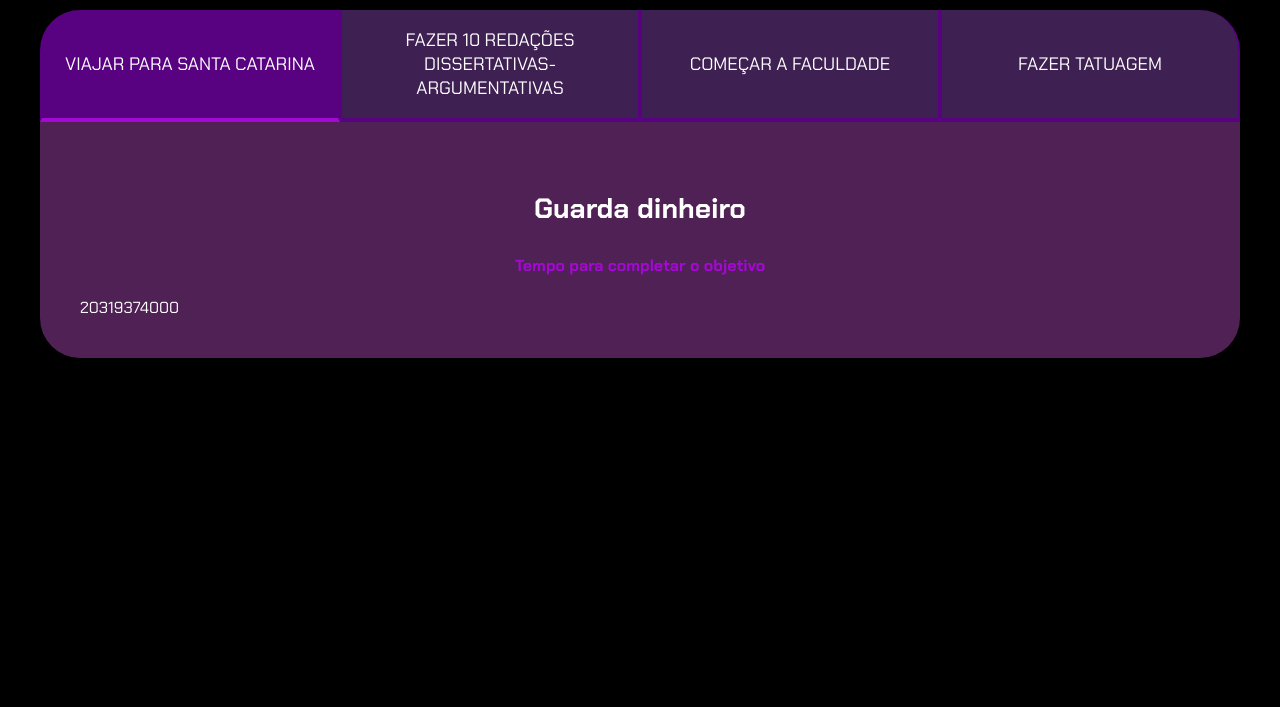
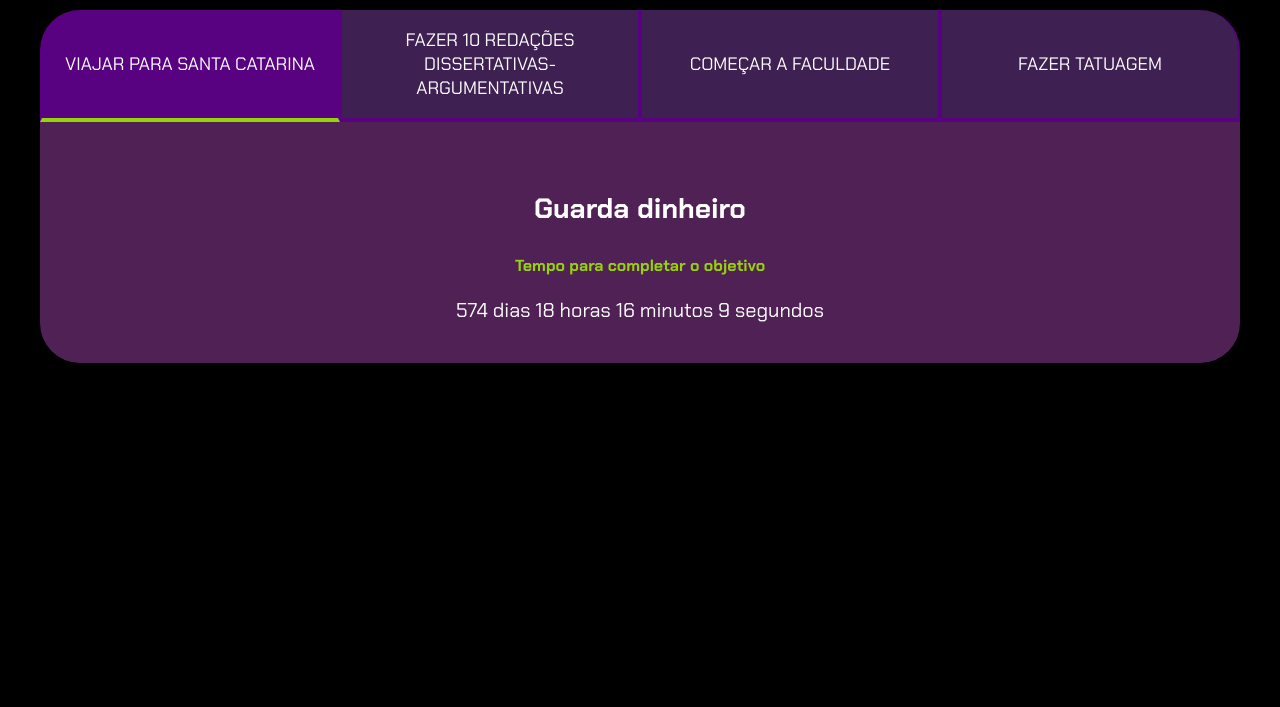
Before and after one commit to Drwexs/Novo, a plain HTML site: page index.html in a window 1280 px wide. Shown: the part 93-800 px from the top of the page. Drawn offline with Linux system fonts and the light colour scheme.

Commit message:
Add files via upload

```diff
--- a/main.js
+++ b/main.js
@@ -1,28 +1,80 @@
 const botoes = document.querySelectorAll(".botao");
 const textos = document.querySelectorAll(".aba-conteudo");
 
-for (let i=0; i < botoes.length; i++){
 
-    botoes[i].onclick = function(){
+for (let i = 0; i < botoes.length; i++) {
 
-        for (let j = 0; j< botoes.length; j++){
+
+    botoes[i].onclick = function () {
+
+
+        for (let j = 0; j < botoes.length; j++){
             botoes[j].classList.remove("ativo");
             textos[j].classList.remove("ativo");
         }
 
+
         botoes[i].classList.add("ativo");
         textos[i].classList.add("ativo");
-
     };
-
 };
 
 
-
 const contadores = document.querySelectorAll(".contador");
-const tempoObjetivo1 = new Date("2025-12-01T00:00:00");
-
-let tempoAtual = new Date();
+//Define os objetivos de tempo para os contadores
+const tempoObjetivo1 = new Date("2026-11-05T14:00:00");
+const tempoObjetivo2 = new Date("2026-11-05T14:00:00");
+const tempoObjetivo3 = new Date("2026-11-05T14:00:00");
+const tempoObjetivo4 = new Date("2026-11-05T14:00:00");
 
 
-contadores[0].textContent = tempoObjetivo1 - tempoAtual;
+//Armezena as datas em array para facilitar o acesso
+const tempos = [tempoObjetivo1, tempoObjetivo2, tempoObjetivo3, tempoObjetivo4];
+
+
+//Função que calcula o tempo restante até a data do objetivo
+function calculaTempo(tempoObjetivo){
+    let tempoAtual = new Date();//Pega o tempo atual
+    let tempoFinal = tempoObjetivo - tempoAtual;//Calcula a diferença em milissegundos
+
+
+    //Converter o tempo restante para dias, horas, minutos e segundos
+    let segundos = Math.floor(tempoFinal / 1000);
+    let minutos = Math.floor(segundos / 60);
+    let horas = Math.floor(minutos / 60);
+    let dias = Math.floor(horas / 24);
+
+
+    //Ajustar os valores para mostrar os restos de cada unidade
+    segundos %= 60;
+    minutos %= 60;
+    horas %= 24;
+
+
+    //Se o tempo ainda não chegou, exibe a contagem regressiva formatada
+
+
+    if (tempoFinal > 0){
+        return dias + " dias " + horas + " horas " + minutos + " minutos " + segundos + " segundos ";
+    } else{
+        return "Prazo Finalizado";
+    }
+}
+
+
+//Função que atualiza todos os contadores na tela
+function atualizaCronometro(){
+    for (let i = 0; i < contadores.length; i++){
+        contadores[i].textContent = calculaTempo(tempos[i]);
+    }
+}
+
+
+//Função que indica a atualização automática dos cronômetros
+function comecaCronometro(){
+    atualizaCronometro();
+    setInterval(atualizaCronometro, 1000);
+}
+
+
+comecaCronometro();
--- a/style.css
+++ b/style.css
@@ -2,7 +2,7 @@
 
 :root {
     --cor-de-fundo: #000000;
-    --verde: #a409d3;
+    --verde: #96d309;
     --branco: #FFFFFF;
     --botao-ativo: #590281;
     --botao-inativo: rgba(127, 65, 163, 0.5);
@@ -91,6 +91,11 @@
     text-transform: u;
 }
 
+.contador{
+    font-size: 20px;
+    text-align: center;
+}
+
 
 
 
```
